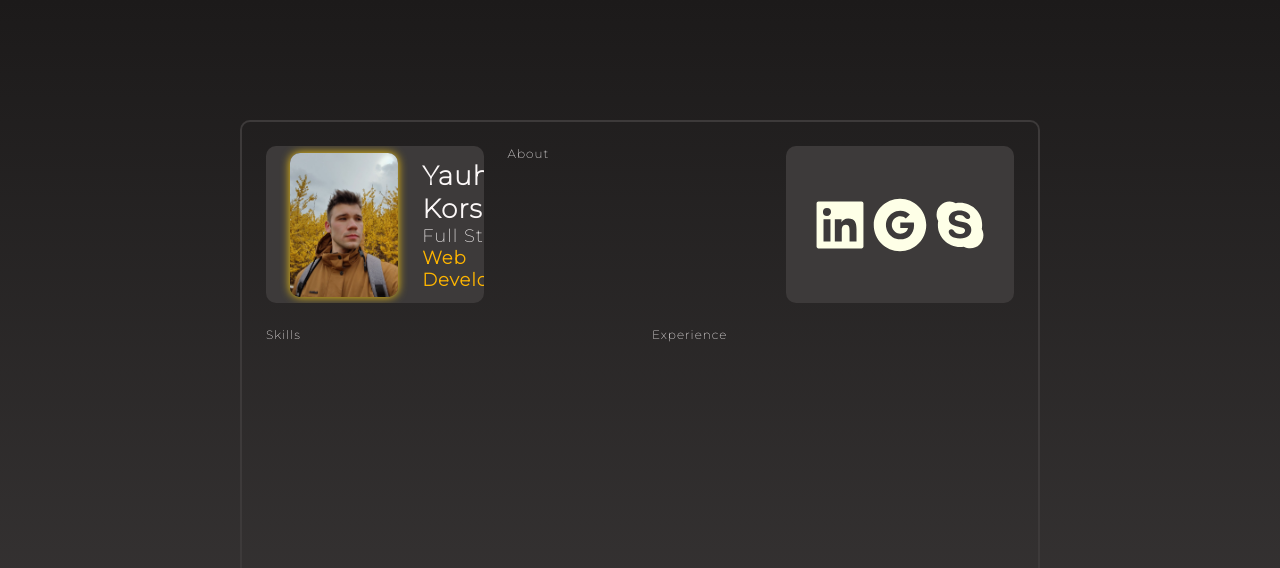
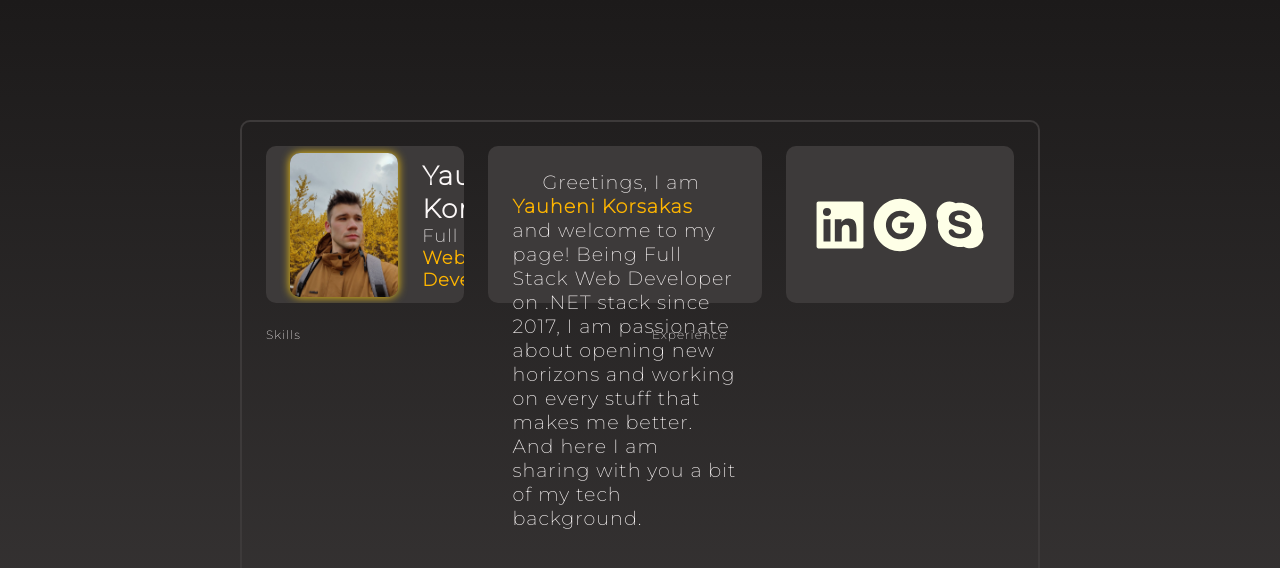
Before and after one commit to YauheniKorsakas/personal-web-site, a React (Create React App) app: page / in a window 1280 px wide. Shown: the top 568 px of the page. Built offline with nearby package versions, Linux system fonts and the light colour scheme.

Commit message:
Add about component

```diff
--- /dev/null
+++ b/src/components/About/About.jsx
@@ -0,0 +1,19 @@
+import classNames from "classnames";
+
+import Container from "../shared/Container/Container";
+import styles from "./About.module.scss";
+
+const About = ({ className = '' }) => {
+  return (
+    <Container className={classNames(styles.About, className)}>
+      <p>
+        Greetings, I am <span>Yauheni Korsakas</span> and welcome to my page!
+        Being Full Stack Web Developer on .NET stack since 2017, I am passionate about opening
+        new horizons and working on every stuff that makes me better.
+        And here I am sharing with you a bit of my tech background.
+      </p>
+    </Container>
+  );
+};
+
+export default About;
--- /dev/null
+++ b/src/components/About/About.module.scss
@@ -0,0 +1,16 @@
+@import '../../styles/variables.scss';
+
+.About {
+  color: $primary-color-50;
+  font-size: 1.6rem;
+
+  p {
+    text-indent: 30px;
+    margin: 0;
+
+    span {
+      color: $secondary-color-800;
+      font-weight: 800;
+    }
+  }
+}
--- a/src/components/AppContainer/AppContainer.jsx
+++ b/src/components/AppContainer/AppContainer.jsx
@@ -1,15 +1,16 @@
-import Details from '../Details/Details';
-import styles from './AppContainer.module.scss';
-import Container from '../shared/Container/Container';
-import Contacts from '../Contacts/Contacts';
+import Details from "../Details/Details";
+import styles from "./AppContainer.module.scss";
+import Container from "../shared/Container/Container";
+import Contacts from "../Contacts/Contacts";
+import About from "../About/About";
 
 const AppContainer = () => {
-  return (<div className={styles.AppContainer}>
+  return (
+    <div className={styles.AppContainer}>
       <Container className={styles.CenterContainer}>
         <div className={styles.TopContainer}>
-        <Details className={styles.Details}/>
-        {/* <div className={styles.Details}>Details</div> */}
-        <div className={styles.About}>About</div>
+          <Details className={styles.Details} />
+          <About className={styles.About}>About</About>
           <Contacts className={styles.Contacts} />
         </div>
         <div className={styles.BottomContainer}>
@@ -17,7 +18,8 @@ const AppContainer = () => {
           <div className={styles.Experience}>Experience</div>
         </div>
       </Container>
-  </div>);
+    </div>
+  );
 };
 
 export default AppContainer;
```
Lines whose indentation alone changed are shown as unchanged.
